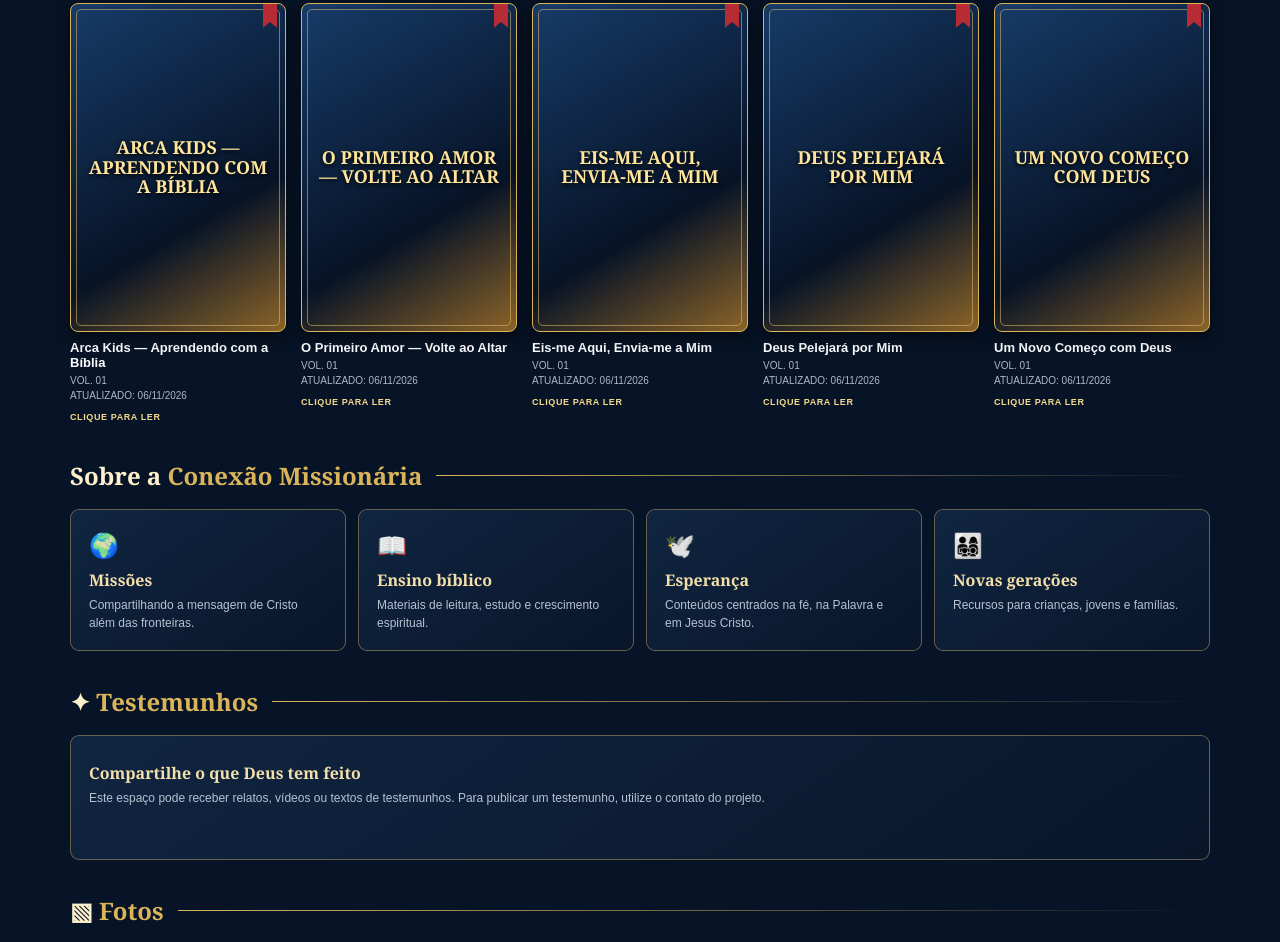
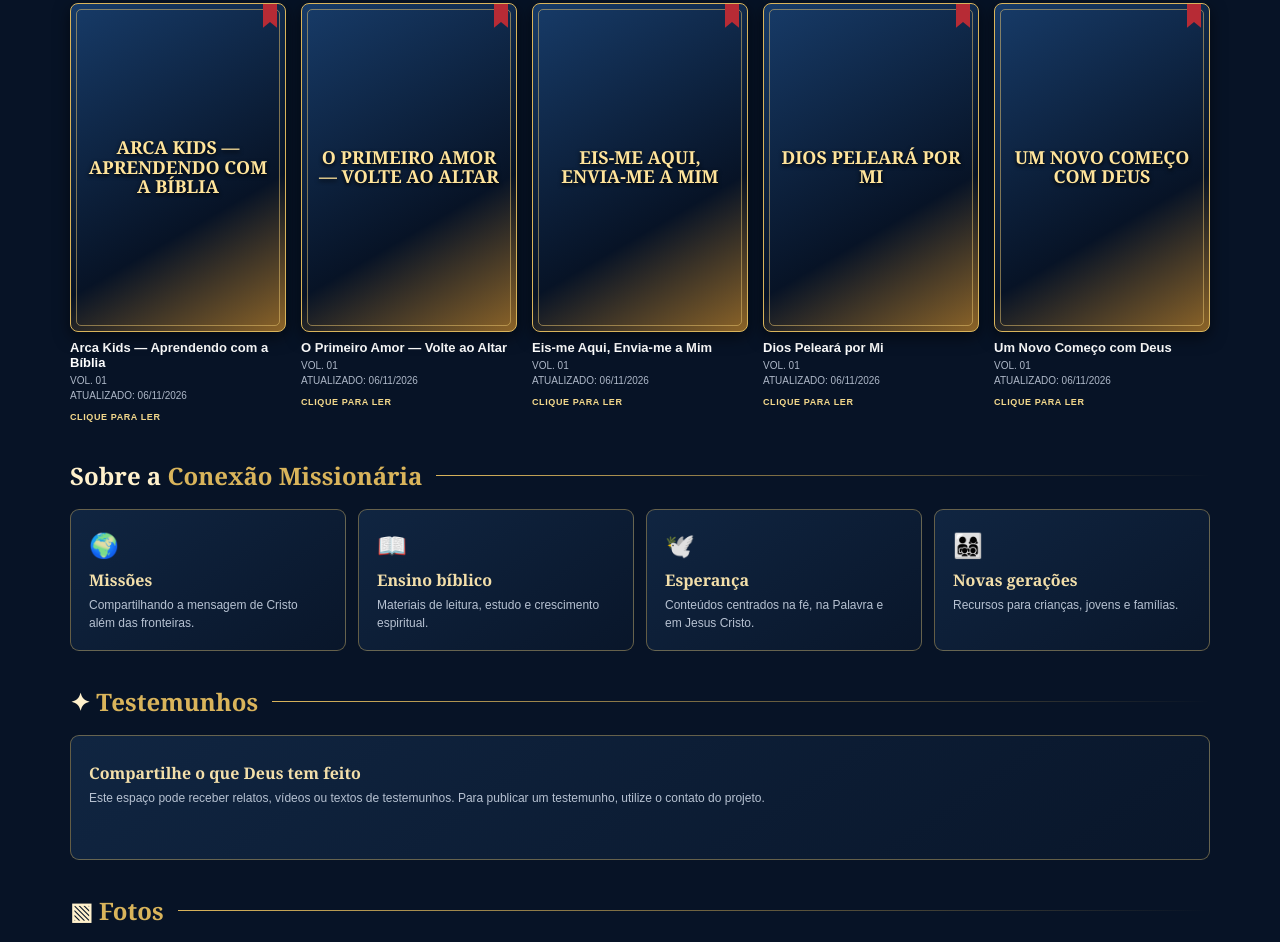
Before and after one commit to deriick800-cell/Cmgoficial, a plain HTML site: page index.html in a window 1280 px wide. Shown: the part 1036-1978 px from the top of the page. Drawn offline with Linux system fonts and the light colour scheme.

Commit message:
Update title in index.html from Portuguese to Spanish

```diff
--- a/index.html
+++ b/index.html
@@ -228,7 +228,7 @@
       {title:"Arca Kids — Aprendendo com a Bíblia", category:"Infantis", volume:"VOL. 01", updated:"06/11/2026", description:"Conteúdo bíblico ilustrado para crianças.", cover:"", url:"#"},
       {title:"O Primeiro Amor — Volte ao Altar", category:"Estudos", volume:"VOL. 01", updated:"06/11/2026", description:"Um estudo sobre Apocalipse 2 e o retorno ao primeiro amor.", cover:"", url:"#"},
       {title:"Eis-me Aqui, Envia-me a Mim", category:"Missionárias", volume:"VOL. 01", updated:"06/11/2026", description:"Uma reflexão missionária baseada em Isaías 6:8.", cover:"", url:"#"},
-      {title:"Deus Pelejará por Mim", category:"Bíblicas", volume:"VOL. 01", updated:"06/11/2026", description:"Uma mensagem de confiança no cuidado e na ação de Deus.", cover:"", url:"#"},
+      {title:"Dios Peleará por Mi", category:"Bíblicas", volume:"VOL. 01", updated:"06/11/2026", description:"Uma mensagem de confiança no cuidado e na ação de Deus.", cover:"", url:"#"},
       {title:"Um Novo Começo com Deus", category:"Estudos", volume:"VOL. 01", updated:"06/11/2026", description:"Uma mensagem sobre recomeço e caminhada com Deus.", cover:"", url:"#"}
     ];
     let activeCategory = "Todos";
```
